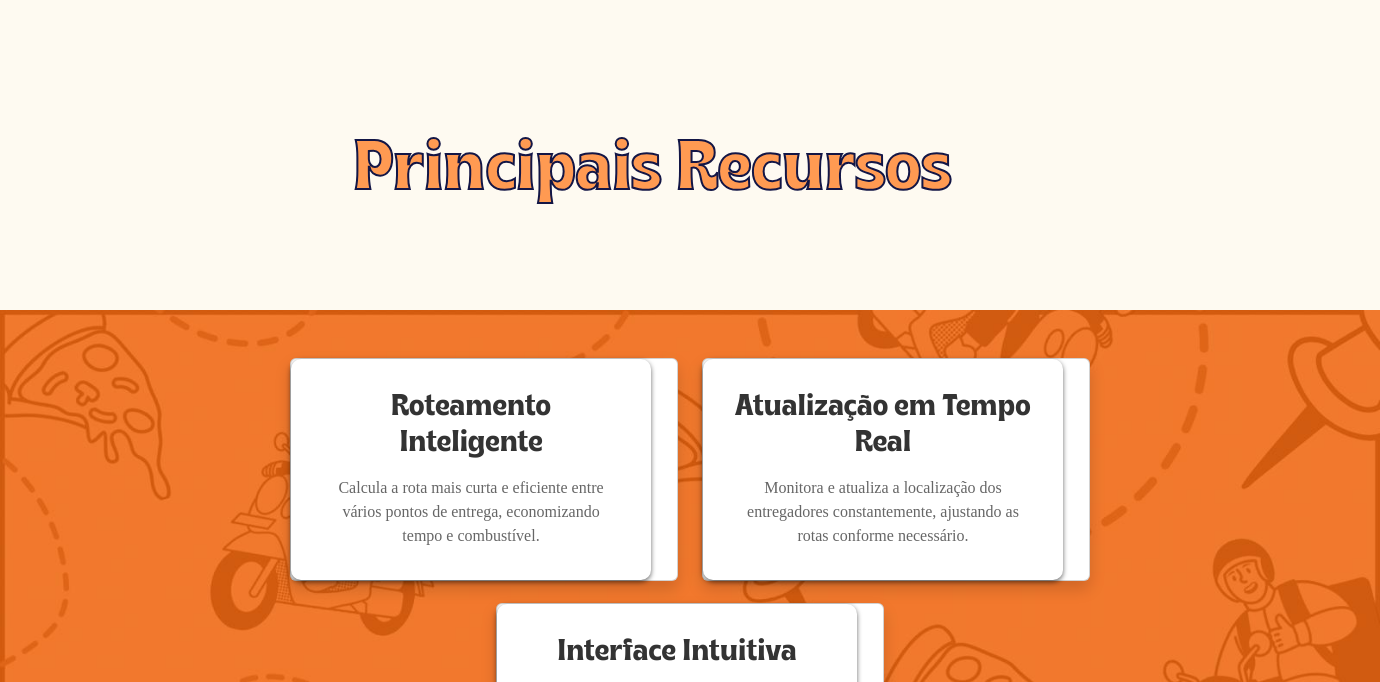
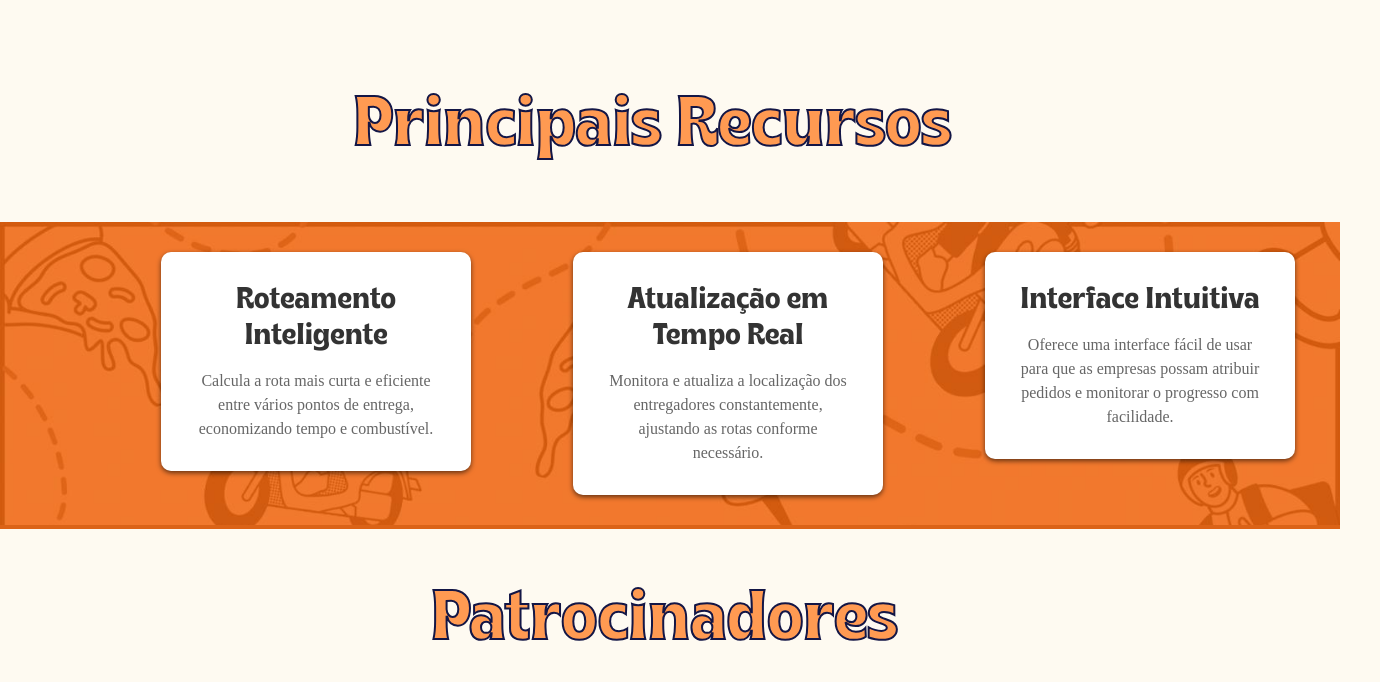
Before and after one commit to BrunoRS17/Guiar, a plain HTML site: page index.html in a window 1280 px wide. Shown: the part 850-1532 px from the top of the page, 1380 px wide, since content can reach past the window. Drawn offline with nearby package versions, Linux system fonts and the light colour scheme; a web font is replaced by a local one.

Commit message:
Design(v1.6)

```diff
--- a/index.css
+++ b/index.css
@@ -132,7 +132,6 @@ body{
 .card-container {
   padding: 30px;
   margin-bottom: 50px;
-  padding: 150px 50px 150px 50px;
   background: url(img/background-guiar.jpg);
   background-repeat: no-repeat;
   background-size: cover;
@@ -145,7 +144,7 @@ body{
   border-radius: 10px;
   box-shadow: 0 2px 5px rgba(0, 0, 0, 0.589);
   padding: 30px;
-  width: 300px;
+  width: 250px;
   text-align: center;
 }
 
--- a/index.html
+++ b/index.html
@@ -68,39 +68,33 @@
     </div>
 
     <!--PRINCIPAIS RECURSOS-->
-    <div class="container my-5">
+    <div class="container my-1">
         <div class="row text-center">
             <div class="col-12 mb-4">
                 <h2 class="titulo">Principais Recursos</h2>
             </div>
         </div>
     </div>
-    <div class="card-container container-fluid py-5">
+    <div class="card-container container-fluid py-6">
         <div class="container">
             <div class="row justify-content-center g-4">
                 <div class="col-lg-4 col-md-6">
-                    <div class="card h-100 shadow">
                         <div class="card-body">
                             <h5 class="card-title">Roteamento Inteligente</h5>
                             <p class="card-text">Calcula a rota mais curta e eficiente entre vários pontos de entrega, economizando tempo e combustível.</p>
                         </div>
-                    </div>
                 </div>
                 <div class="col-lg-4 col-md-6">
-                    <div class="card h-100 shadow">
                         <div class="card-body">
                             <h5 class="card-title">Atualização em Tempo Real</h5>
                             <p class="card-text">Monitora e atualiza a localização dos entregadores constantemente, ajustando as rotas conforme necessário.</p>
                         </div>
-                    </div>
                 </div>
-                <div class="col-lg-4 col-md-6">
-                    <div class="card h-100 shadow">
+                <div class="col-lg-2 col-md-6">
                         <div class="card-body">
                             <h5 class="card-title">Interface Intuitiva</h5>
                             <p class="card-text">Oferece uma interface fácil de usar para que as empresas possam atribuir pedidos e monitorar o progresso com facilidade.</p>
                         </div>
-                    </div>
                 </div>
             </div>
         </div>
```
